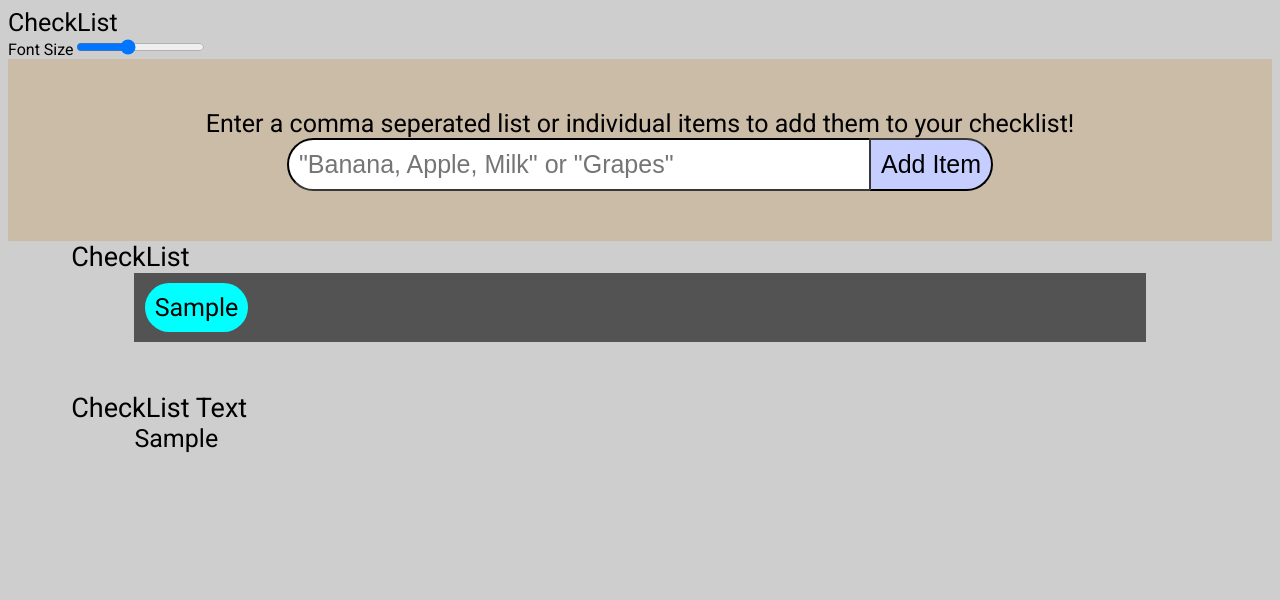
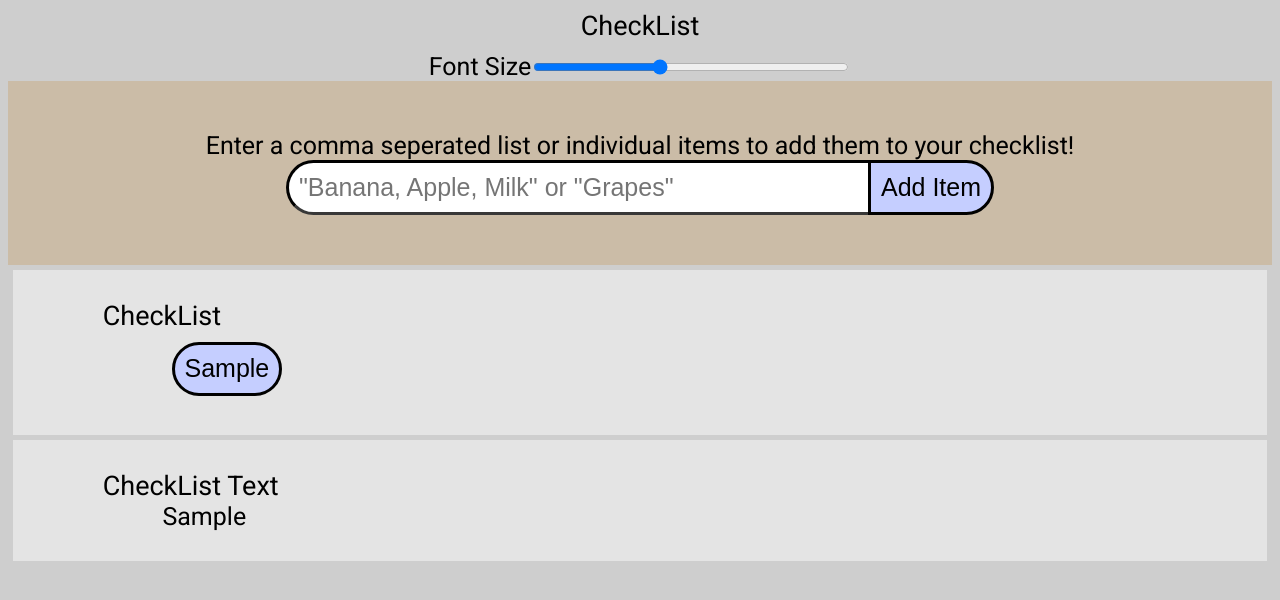
Before and after one commit to VeyGudTek/CheckList, a React (Vite) app: page / in a window 1280 px wide. Both pictures are taken after typing "Sample" into the empty fields and a click on the input "Add Item". Shown: the top 600 px of the page. Built offline with nearby package versions, Linux system fonts and the light colour scheme.

Commit message:
updated style

```diff
--- a/src/CheckList.jsx
+++ b/src/CheckList.jsx
@@ -38,8 +38,8 @@ function CheckList() {
             <Settings setFontSize={setFontSize} fontSize={fontSize}/>
             <Input handleSubmit={handleSubmit} fontSize={fontSize}/>
 
-            {checkList.length != 0 && <Items items={checkList} moveItem={moveItem} startID={0} label={"CheckList"} fontSize={fontSize}/>}
-            {doneList.length != 0 && <Items items={doneList} moveItem={moveItem} startID={checkList.length} label={"Completed Items"} fontSize={fontSize}/>}
+            {checkList.length != 0 && <Items items={checkList} moveItem={moveItem} startID={0} label={"CheckList"} fontSize={fontSize} style={"item"}/>}
+            {doneList.length != 0 && <Items items={doneList} moveItem={moveItem} startID={checkList.length} label={"Completed Items"} fontSize={fontSize} style={"done"}/>}
 
             {checkList.length != 0&& <CopyPaste items={checkList} title={"CheckList Text"} fontSize={fontSize}/>}
             {doneList.length != 0&& <CopyPaste items={doneList} title={"Completed Items Text"} fontSize={fontSize}/>}
--- a/src/CheckListStyle.css
+++ b/src/CheckListStyle.css
@@ -3,6 +3,19 @@
 body {
     background-color: rgb(206, 206, 206);
     font-family: "Roboto";
+}
+
+.settings{
+    text-align: center;
+}
+
+.visual{
+    display: block;
+    margin: 10px;
+}
+
+.slider{
+    width: 25%;
 }
 
 .input{
@@ -14,6 +27,7 @@ body {
 input[type=text] {
     width: 50%;
     box-sizing: border-box;
+    border-width: 3px;
     border-right-width: 0px;
     padding: 10px;
     border-color: rgb(56, 56, 56);
@@ -27,7 +41,8 @@ input[type=text]:focus{
 input[type=submit] {
     background-color: rgb(197, 206, 255);
     padding: 10px;
-    border-color: rgb(56, 56, 56);
+    border: solid;
+    border-width: 3px;
     border-radius: 0px 50px 50px 0px;
 }
 
@@ -40,7 +55,9 @@ input[type=submit]:active {
 }
 
 .list-container{
-    margin-bottom: 50px;
+    margin: 5px;
+    padding: 30px;
+    background-color: rgb(228, 228, 228);
 }
 
 .label{
@@ -52,25 +69,50 @@ input[type=submit]:active {
     margin: auto;
     display: flexbox;
     flex-flow: wrap;
-    background-color: rgb(83, 83, 83);
 }
 
 .item{
     text-align: center;
     display: inline-block;
-    background-color: aqua;
+    background-color: rgb(197, 206, 255);
     min-width: 5%;
     margin: 1%;
     padding: 1%;
     border-radius: 50px;
+    border: solid;
 }
 
 .item:hover{
-    background-color: rgb(0, 193, 193);
+    background-color: rgb(146, 159, 223);
+}
+
+.item:active{
+    background-color: rgb(75, 89, 161);
+}
+
+.done{
+    text-align: center;
+    display: inline-block;
+    background-color: rgb(255, 197, 197);
+    min-width: 5%;
+    margin: 1%;
+    padding: 1%;
+    border-radius: 50px;
+    border: solid;
+}
+
+.done:hover{
+    background-color: rgb(223, 146, 146);
+}
+
+.done:active{
+    background-color: rgb(161, 75, 75);
 }
 
 .copy-paste-container{
-    margin-bottom: 50px;
+    margin: 5px;
+    padding: 30px;
+    background-color: rgb(228, 228, 228);
 }
 
 .copy-paste{
--- a/src/Items.jsx
+++ b/src/Items.jsx
@@ -1,17 +1,17 @@
-function Items({items, startID, fontSize, moveItem, label}){
+function Items({items, startID, fontSize, moveItem, label, style}){
     var count = startID
     const list = items.map(function(item, count){
         return (
-            <div className="item" key={count} onClick={() => moveItem(item, items)}>
+            <button className={style} style={{fontSize: fontSize}} key={count} onClick={() => moveItem(item, items)}>
                     {item}
-            </div>
+            </button>
         )
     })
 
     return (
         <div className="list-container">
             <span className="label" style={{fontSize: fontSize+2}}>{label}</span>
-            <div className="items" style={{fontSize: fontSize}}>
+            <div className="items">
                 {list}
             </div>
         </div>
--- a/src/Settings.jsx
+++ b/src/Settings.jsx
@@ -1,13 +1,13 @@
 function Settings({setFontSize, fontSize}){
 
     return (
-        <div>
-            <div style={{fontSize:fontSize}}>
+        <div className="settings">
+            <div className="visual" style={{fontSize:fontSize+2}}>
                 CheckList
             </div>
-            <div>
+            <div style={{fontSize:fontSize}}>
                 Font Size
-                <input type="range" min="10" max="48" onChange={(e) => setFontSize(parseInt(e.target.value))} value={fontSize.toString()}/>
+                <input className="slider" type="range" min="10" max="48" onChange={(e) => setFontSize(parseInt(e.target.value))} value={fontSize.toString()}/>
             </div>
         </div>
     )
```
